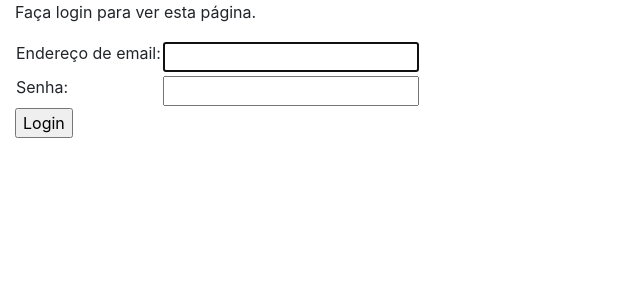
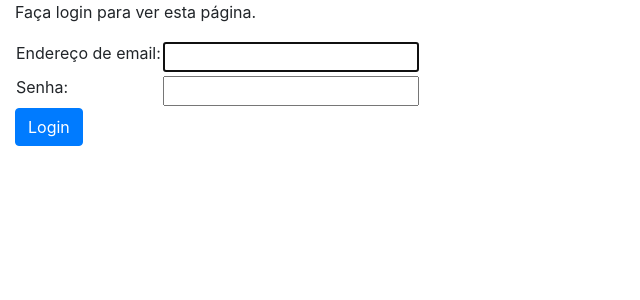
Before and after one commit to victoraugusto6/django-alelo, a Django app: page /contas/login/?next=/abril/ in a window 1280 px wide. Shown: the part 70-370 px from the top of the page, without its empty margins (0-640 px from the left). Run offline with Django 3.2, Linux system fonts and the light colour scheme; some libraries are stand-ins or nearby versions.

Commit message:
Alterado botão de login

```diff
--- a/alelo/base/templates/registration/login.html
+++ b/alelo/base/templates/registration/login.html
@@ -39,7 +39,7 @@
                         </tr>
                     </table>
 
-                    <input type="submit" value="Login">
+                    <input class="btn btn-primary" type="submit" value="Login">
                     <input type="hidden" name="next" value="{{ next }}">
                 </form>
 
```
